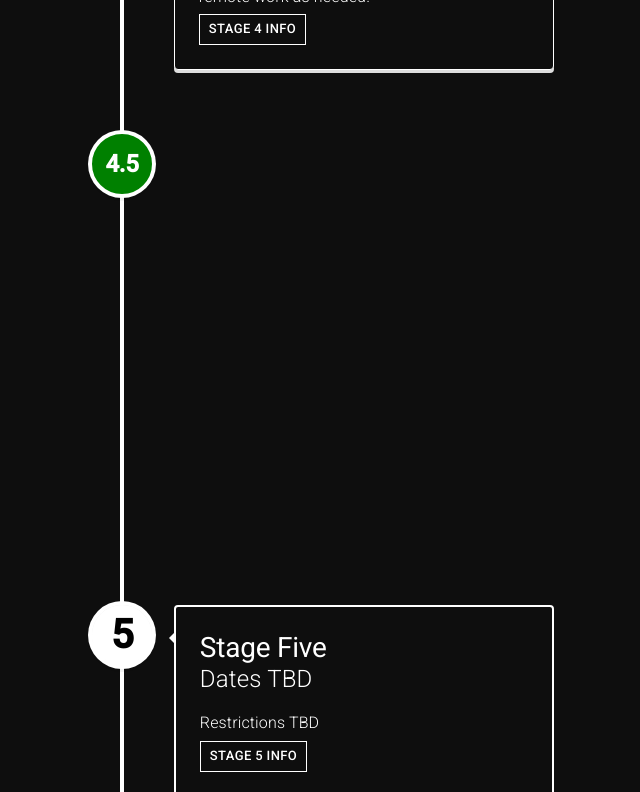
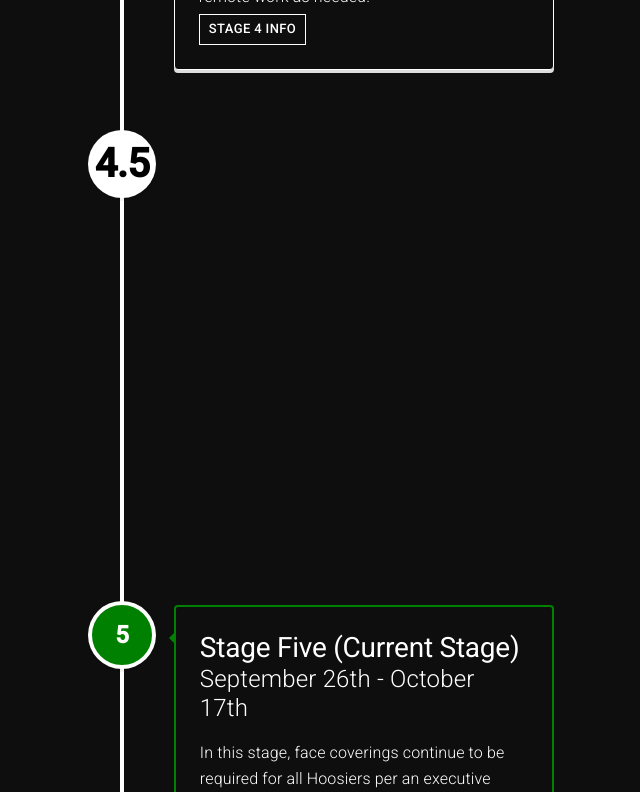
Before and after one commit to nleroy917/indcovid, a React (Create React App) app in the folder web/site/: page /back-on-track in a window 1280 px wide. Shown: the part 2300-3092 px from the top of the page, without its empty margins (518-1158 px from the left). Built offline with nearby package versions, Linux system fonts and the light colour scheme; no server answers.

Commit message:
update back-on-track

```diff
--- a/web/site/src/components/reopeningtimeline.js
+++ b/web/site/src/components/reopeningtimeline.js
@@ -166,16 +166,15 @@ const ReopeningTimeline = () =>  {
             <VerticalTimelineElement
              style={{bodShadow: 'none'}}
              date=""
-             icon={<StageIcon stageNum={4.5} stageColor="green" size="small"/>}
-             contentArrowStyle={{ borderRight: '7px solid  green' }}
-             contentStyle={{ background: '#0e0e0e', color: '#fff', border: 'green 2px solid', boxShadow: 'none'}}
+             icon={<StageIcon stageNum={4.5}/>}
+             contentStyle={{ background: '#0e0e0e', color: '#fff', border: 'white 2px solid', boxShadow: 'none'}}
              iconStyle={{ background: '#FFF' }}
             >
                <ElementTitle variant="h2" gutterBottom>
-                   Stage 4.5 (Current Stage)
+                   Stage 4.5
                </ElementTitle>
                <ElementSubTitle variant="h4">
-                 July 4th - TBD
+                 July 4th - September 26th
                </ElementSubTitle>
                <ElementContent>
                 Face coverings are required! Social gatherings up to 250 people are permitted. Dining room service may operate at 75% capacity. Retail stores and malls open at full capacity. Bars and nightclubs may open at 50% capacity. Cultural, entertainment, and tourism sites may open at 50% capacity. Continue remote work as needed. Hospital visits encouraged with precautions.
@@ -191,18 +190,20 @@ const ReopeningTimeline = () =>  {
             </VerticalTimelineElement>
             <VerticalTimelineElement
              date=""
-             icon={<StageIcon stageNum={5} />}
-             contentStyle={{ background: '#0e0e0e', color: '#fff', border: 'white 2px solid'}}
+             icon={<StageIcon stageNum={5} stageColor="green" size="small"/>}
+             contentArrowStyle={{ borderRight: '7px solid  green' }}
+             contentStyle={{ background: '#0e0e0e', color: '#fff', border: 'green 2px solid', boxShadow: 'none'}}
              iconStyle={{ background: '#FFF' }}
             >
                <ElementTitle variant="h2">
-                   Stage Five
+                   Stage Five (Current Stage)
                </ElementTitle>
                <ElementSubTitle variant="h4">
-                  Dates TBD
+                  September 26th - October 17th
                </ElementSubTitle>
                <ElementContent gutterBottom>
-                Restrictions TBD
+               In this stage, face coverings continue to be required for all Hoosiers per an executive order, and people still are being encouraged to maintain social distancing, wash their hands, and not go to work, school, or public if they are feeling sick.
+                During this stage, size limitations are removed for social gatherings and meetings. Organizers of events that will include more than 500 people, however, must submit a written plan to their local health department.
                </ElementContent>
                <MoreInfoButton
                  variant="outlined"
```
